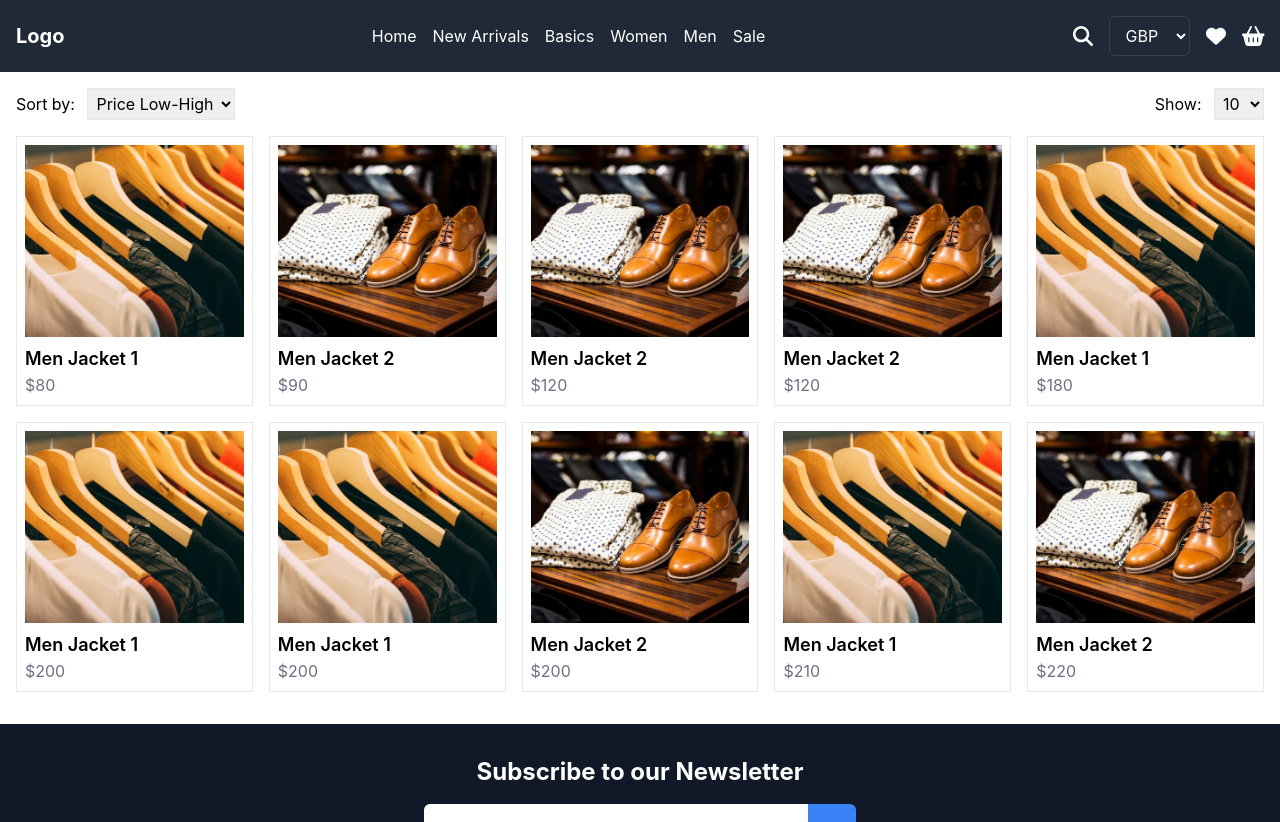
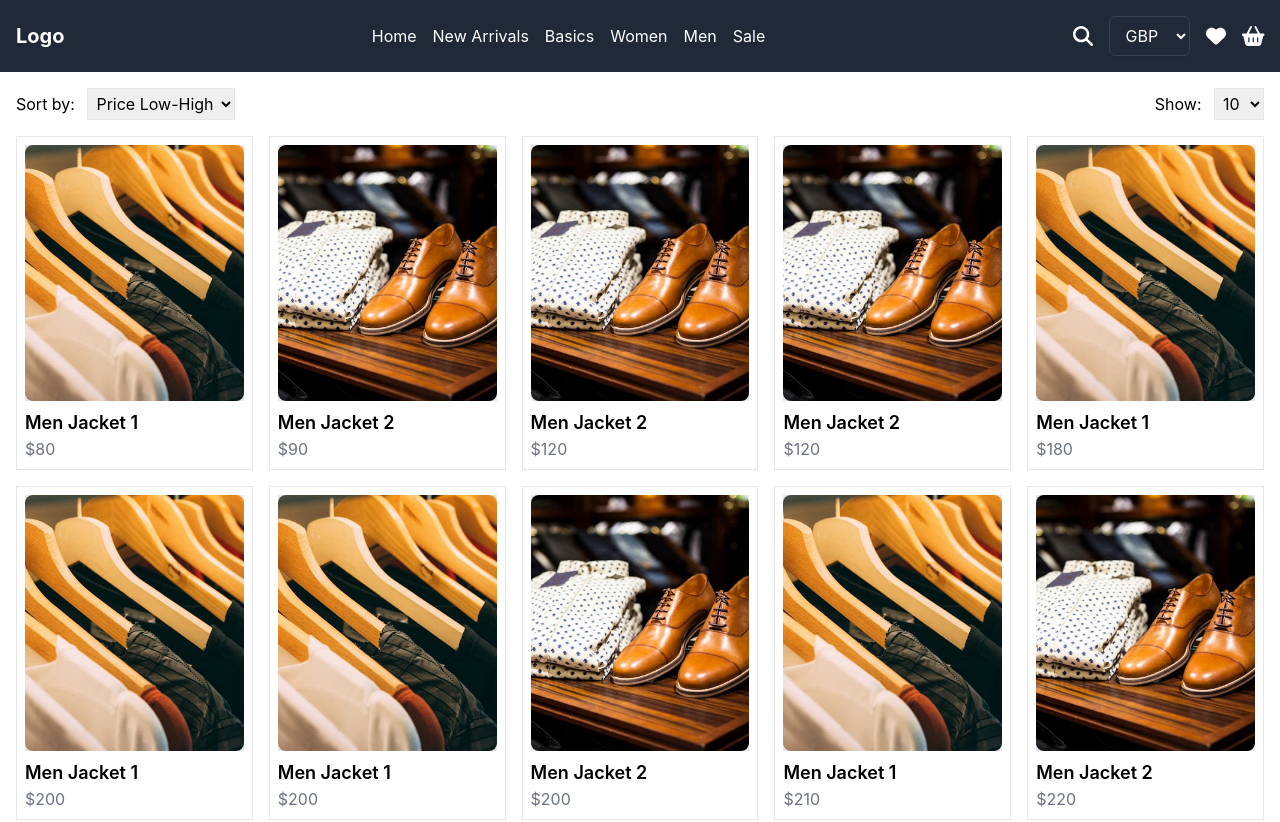
Before and after one commit to Presho99/elite-apparels, a React (Create React App) app: page /men in a window 1280 px wide. Shown: the top 822 px of the page. Built offline with nearby package versions, Linux system fonts and the light colour scheme.

Commit message:
Update home and product list

```diff
--- a/src/Components/ProductList.js
+++ b/src/Components/ProductList.js
@@ -1,4 +1,3 @@
-// src/pages/ProductList.js
 import React, { useState } from 'react';
 import { Link } from 'react-router-dom';
 import { products } from '../data/productsData';
@@ -6,6 +5,7 @@ import { products } from '../data/productsData';
 function ProductList({ category }) {
   const [sortOrder, setSortOrder] = useState('low-high');
   const [itemsToShow, setItemsToShow] = useState(10);
+  const [loading, setLoading] = useState(true);
 
   const filteredProducts = products.filter(product => product.category === category);
 
@@ -16,6 +16,10 @@ function ProductList({ category }) {
       return parseFloat(b.price.replace('$', '')) - parseFloat(a.price.replace('$', ''));
     }
   });
+
+  const handleImageLoad = () => {
+    setLoading(false);
+  };
 
   return (
     <div className="p-4">
@@ -44,7 +48,19 @@ function ProductList({ category }) {
         {sortedProducts.slice(0, itemsToShow).map((product) => (
           <Link key={product.id} to={`/product/${product.id}`}>
             <div className="border p-2">
-              <img src={product.image} alt={product.title} className="w-full h-48 object-cover" />
+              <div className="w-full h-64 bg-gray-200 relative">
+                {loading && (
+                  <div className="absolute inset-0 flex items-center justify-center">
+                    <div className="loader"></div> {/* You can replace this with any loader component */}
+                  </div>
+                )}
+                <img
+                  src={product.image}
+                  alt={product.title}
+                  className={`w-full h-full object-cover rounded-lg ${loading ? 'hidden' : 'block'}`}
+                  onLoad={handleImageLoad}
+                />
+              </div>
               <div className="mt-2 text-lg font-semibold">{product.title}</div>
               <div className="text-gray-500">{product.price}</div>
             </div>
--- a/src/pages/Home.js
+++ b/src/pages/Home.js
@@ -3,13 +3,14 @@ import Carousel from '../Components/Carousel'
 import NewArrivalsCarousel from '../Components/NewArrivalsCarousel'
 import ShopSection from '../Components/ShopSection'
 import Footer from '../Components/Footer'
+import NewCarousel from '../Components/NewCarousel'
 
 
 function Home() {
   return (
     <div>
         <Carousel/>
-        <NewArrivalsCarousel/>
+        <NewCarousel/>
         <ShopSection/>
         <Footer/>
     </div>
```
